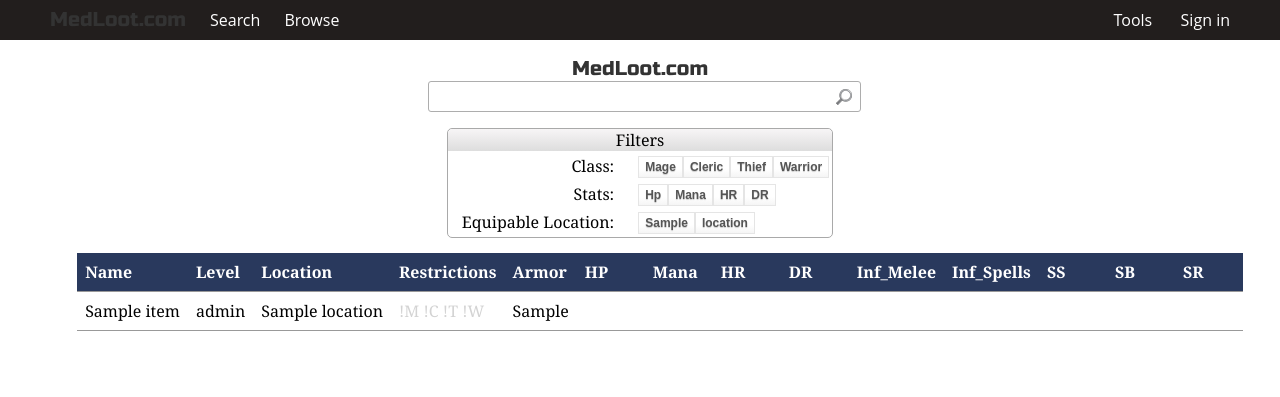
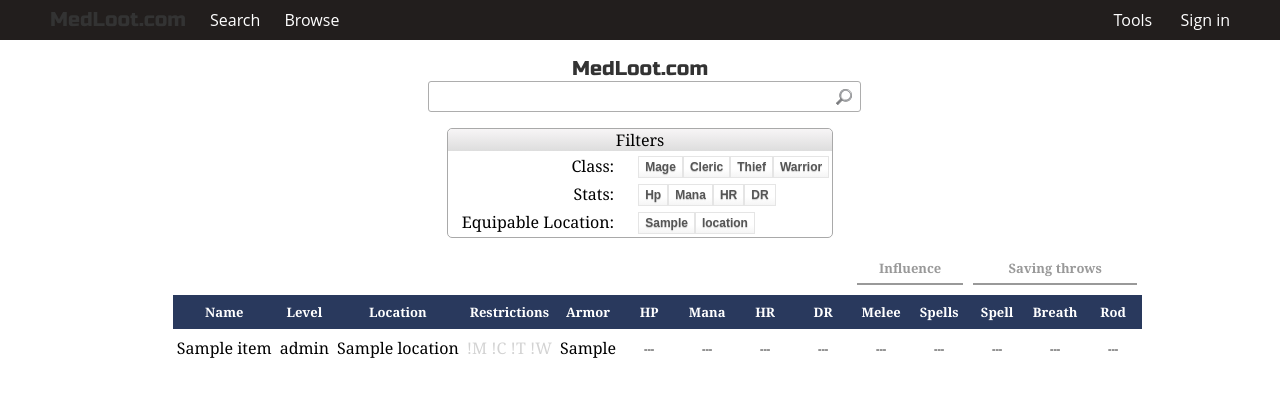
Before and after one commit to muestro/medloot, a Python web app: template templates/search.html in a window 1280 px wide. Shown: the top 397 px of the page. Run offline with Jinja, Linux system fonts and the light colour scheme; the template is opened without the code that fills it: most values are stand-ins (such as "Sample title", 1, 10 or a date in 2020); some libraries are stand-ins or nearby versions.

Commit message:
CSS results list updates.

```diff
--- a/static/search.css
+++ b/static/search.css
@@ -12,13 +12,44 @@
 #resultTable th{
     background-color: #29395d;
     color: white;
+    height: 15px;
+    font-size: small;
+    text-align: center;
+}
+
+#resultTable tr.spacerHeaderRow th {
+    height: 10px;
+    padding: 0px;
+}
+
+#resultTable tr.topHeaderRow th.bordered {
+    border-bottom: 2px solid #999999;
+    border-left: 10px solid white;
+    border-right: 10px solid white;
+}
+
+#resultTable tr.topHeaderRow th {
+    font-size: small;
+    text-align: center;
+    background-color: transparent;
+    color: #999999;
+    padding: 6px;
+}
+
+#resultTable th.clearHeader {
+    background-color: transparent;
 }
 
 #resultTable td, th{
-    border-bottom: 1px solid #999;
     padding: 0.5rem;
+    padding-left: 4px;
+    padding-right: 4px;
+    text-align: center;
+    max-width: 270px;
+}
+
+#resultTable td.nameColumn, td.locationColumn {
     text-align: left;
-    max-width: 270px;
 }
 
 .resultRow:hover{
@@ -37,7 +68,7 @@
 
 .statBlock {
     font-size: 11px;
-    min-width: 52px;
+    min-width: 50px;
 }
 
 .statBlock div{
--- a/templates/partial/result_list.html
+++ b/templates/partial/result_list.html
@@ -1,6 +1,16 @@
 {% if items and (items|length > 0) %}
 <table id="resultTable">
     <thead>
+        <tr class="topHeaderRow">
+            <th colspan="9" class="clearHeader"></th>
+            <th colspan="2" class="bordered">Influence</th>
+            <th colspan="3" class="bordered">Saving throws</th>
+        </tr>
+        <tr class="spacerHeaderRow">
+            <th colspan="9" class="clearHeader"></th>
+            <th colspan="2" class="clearHeader"></th>
+            <th colspan="3" class="clearHeader"></th>
+        </tr>
         <tr>
             <th>Name</th>
             <th>Level</th>
@@ -11,11 +21,11 @@
             <th>Mana</th>
             <th>HR</th>
             <th>DR</th>
-            <th>Inf_Melee</th>
-            <th>Inf_Spells</th>
-            <th>SS</th>
-            <th>SB</th>
-            <th>SR</th>
+            <th>Melee</th>
+            <th>Spells</th>
+            <th>Spell</th>
+            <th>Breath</th>
+            <th>Rod</th>
         </tr>
     </thead>
     <tbody class="resultList">
@@ -59,9 +69,9 @@
 
             {% set oindex = loop.index %}
             <tr id="resultRow{{ oindex }}-{{ loop.index }}" class="resultRow" rowNum="{{ oindex }}-{{ loop.index }}">
-                <td>{{ item.name }}</td>
-                <td>{% if item.level_restriction != 0 %}{{ item.level_restriction }}{% endif %}</td>
-                <td filter="equipableLocation">
+                <td class="nameColumn">{{ item.name }}</td>
+                <td>{% if item.level_restriction != 0 %}{{ item.level_restriction }}{% else %}---{% endif %}</td>
+                <td class="locationColumn" filter="equipableLocation">
                     {% if item.equipable_locations|length > 1 %}
                         {% for location in item.equipable_locations %}{{location}} <br />{% endfor %}
                     {% else %}
@@ -74,7 +84,7 @@
                     <span class="{% if item.is_anti_thief() %}lit{% endif %}">!T</span>
                     <span class="{% if item.is_anti_warrior() %}lit{% endif %}">!W</span>
                 </td>
-                <td>{% if item.ac_apply %}{{item.ac_apply}}{%endif%}</td>
+                <td>{% if item.ac_apply %}{{item.ac_apply}}{% else %}---{%endif%}</td>
                 <td filter="hp" class="statBlock">
                     {% if hp_max %}
                     <span class="max">{% if hp_base %} {{hp_base}} {% else %} ? {% endif %}</span>
@@ -82,6 +92,8 @@
                         <span>{% if hp_max %} {{hp_max}} {% else %} ? {% endif %}</span>
                         <span>{% if hp_min %} {{hp_min}} {% else %} ? {% endif %}</span>
                     </div>
+                    {% else %}
+                    ---
                     {% endif %}
                 </td>
                 <td filter="mana" class="statBlock">
@@ -91,6 +103,8 @@
                         <span>{% if mana_max %} {{mana_max}} {% else %} ? {% endif %}</span>
                         <span>{% if mana_min %} {{mana_min}} {% else %} ? {% endif %}</span>
                     </div>
+                    {% else %}
+                    ---
                     {% endif %}
                 </td>
                 <td filter="hr" class="statBlock">
@@ -100,6 +114,8 @@
                         <span>{% if hr_max %} {{hr_max}} {% else %} ? {% endif %}</span>
                         <span>{% if hr_min %} {{hr_min}} {% else %} ? {% endif %}</span>
                     </div>
+                    {% else %}
+                    ---
                     {% endif %}
                 </td>
                 <td filter="dr" class="statBlock">
@@ -109,6 +125,8 @@
                         <span>{% if dr_max %} {{dr_max}} {% else %} ? {% endif %}</span>
                         <span>{% if dr_min %} {{dr_min}} {% else %} ? {% endif %}</span>
                     </div>
+                    {% else %}
+                    ---
                     {% endif %}
                 </td>
                 <td class="statBlock">
@@ -118,6 +136,8 @@
                         <span>{% if infmelee_max %} {{infmelee_max}} {% else %} ? {% endif %}</span>
                         <span>{% if infmelee_min %} {{infmelee_min}} {% else %} ? {% endif %}</span>
                     </div>
+                    {% else %}
+                    ---
                     {% endif %}
                 </td>
                 <td class="statBlock">
@@ -127,6 +147,8 @@
                         <span>{% if infspells_max %} {{infspells_max}} {% else %} ? {% endif %}</span>
                         <span>{% if infspells_min %} {{infspells_min}} {% else %} ? {% endif %}</span>
                     </div>
+                    {% else %}
+                    ---
                     {% endif %}
                 </td>
                 <td class="statBlock">
@@ -136,6 +158,8 @@
                         <span>{% if ss_max %} {{ss_max}} {% else %} ? {% endif %}</span>
                         <span>{% if ss_min %} {{ss_min}} {% else %} ? {% endif %}</span>
                     </div>
+                    {% else %}
+                    ---
                     {% endif %}
                 </td>
                 <td class="statBlock">
@@ -145,6 +169,8 @@
                         <span>{% if sb_max %} {{sb_max}} {% else %} ? {% endif %}</span>
                         <span>{% if sb_min %} {{sb_min}} {% else %} ? {% endif %}</span>
                     </div>
+                    {% else %}
+                    ---
                     {% endif %}
                 </td>
                 <td class="statBlock">
@@ -154,6 +180,8 @@
                         <span>{% if sr_max %} {{sr_max}} {% else %} ? {% endif %}</span>
                         <span>{% if sr_min %} {{sr_min}} {% else %} ? {% endif %}</span>
                     </div>
+                    {% else %}
+                    ---
                     {% endif %}
                 </td>
             </tr>
```
